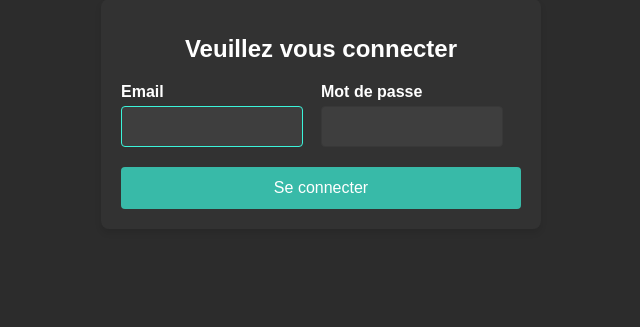
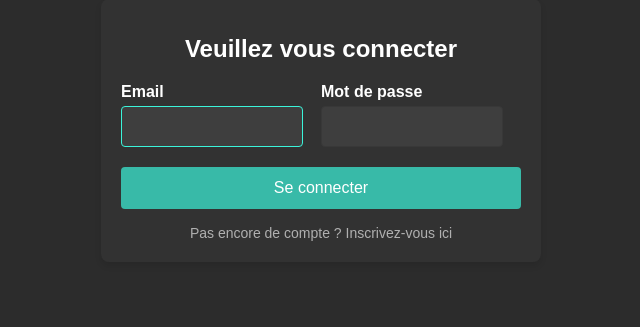
Before and after one commit to John-Rep/AstroLogement, a Symfony app: template AstroLogement/templates/security/login.html.twig in a window 1280 px wide. Shown: the part 121-448 px from the top of the page, without its empty margins (319-959 px from the left). Run offline with Twig, Linux system fonts and the light colour scheme; the template is opened without the code that fills it, so the values that code supplies are empty; some libraries are stand-ins or nearby versions.

Commit message:
Login Finish

```diff
--- a/AstroLogement/public/css/login.css
+++ b/AstroLogement/public/css/login.css
@@ -97,3 +97,22 @@ button.login-btn:hover {
     margin-bottom: 15px;
     border-radius: 4px;
 }
+
+/* Lien pour créer un compte */
+.login-register {
+    text-align: center;
+    margin-top: 15px;
+}
+
+.login-register a {
+    color: #b0b0b0; /* Gris */
+    text-decoration: none;
+    font-size: 14px;
+}
+
+.login-register a:visited,
+.login-register a:hover,
+.login-register a:active {
+    color: #b0b0b0; /* Toujours gris */
+    text-decoration: underline;
+}
--- a/AstroLogement/templates/security/login.html.twig
+++ b/AstroLogement/templates/security/login.html.twig
@@ -37,6 +37,9 @@
             <button class="btn btn-lg login-btn" type="submit">
                 Se connecter
             </button>
+            <div class="login-register">
+                <a href="{{ path('app_register') }}">Pas encore de compte ? Inscrivez-vous ici</a>
+            </div>
         </form>
     </div>
 {% endblock %}
```
